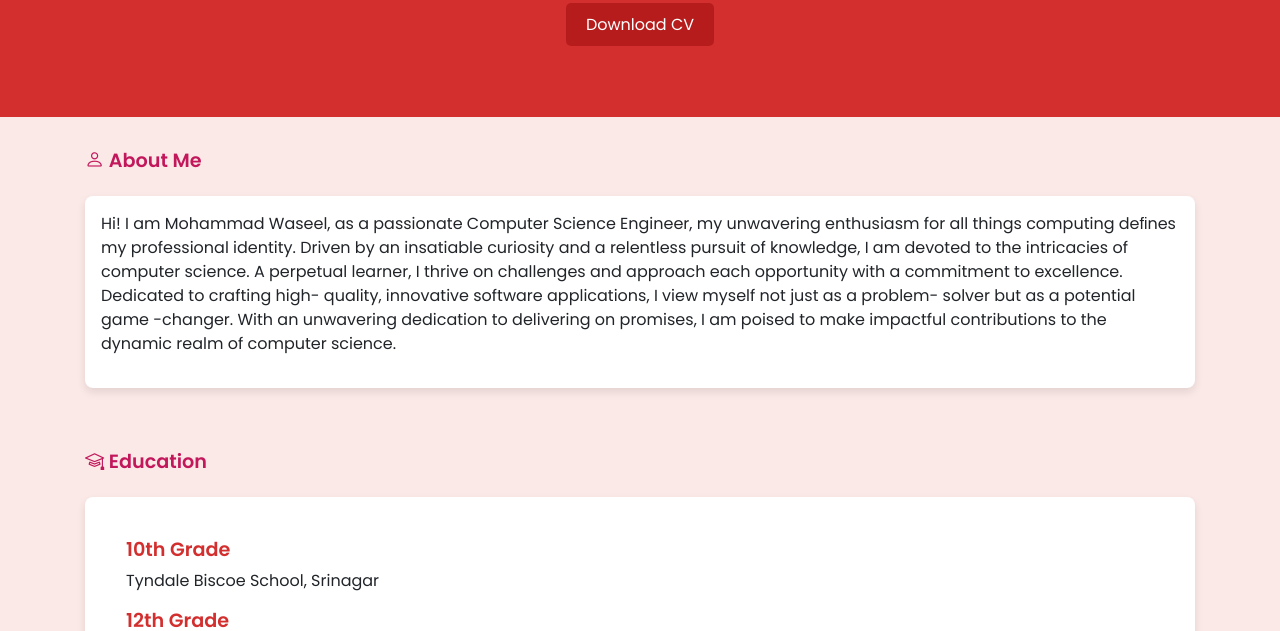
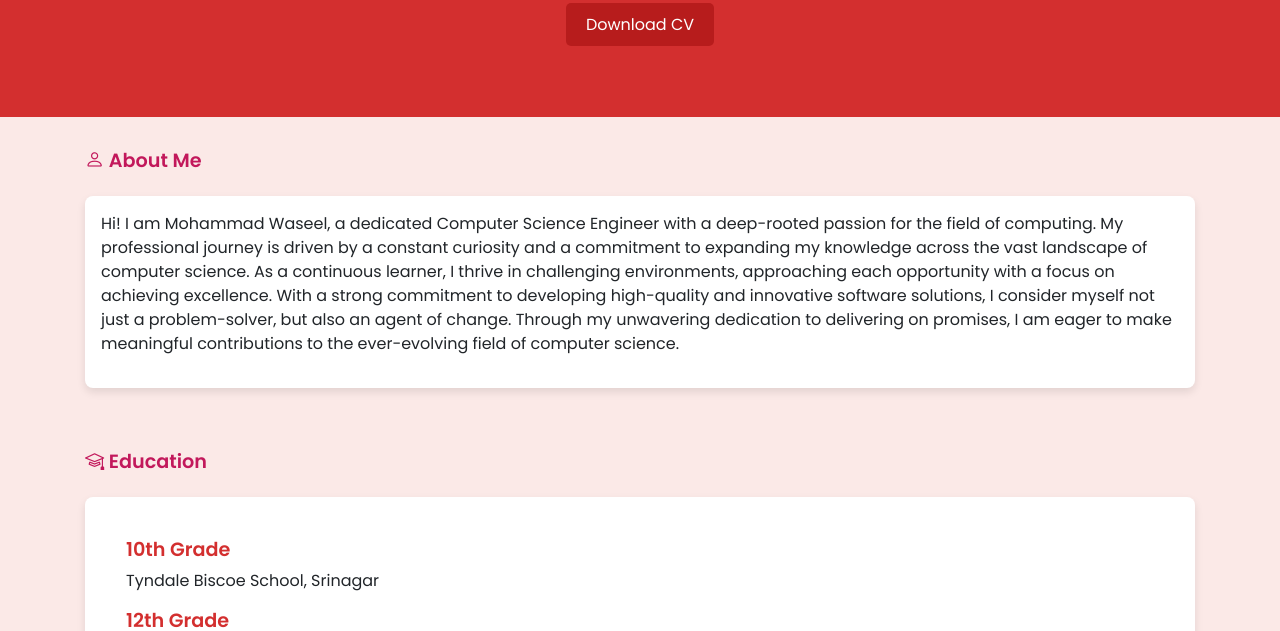
Before and after one commit to waseeldev/MY-CV-Website, a plain HTML site: page index.html in a window 1280 px wide. Shown: the part 469-1100 px from the top of the page. Drawn offline with nearby package versions, Linux system fonts and the light colour scheme.

Commit message:
Update index.html

```diff
--- a/index.html
+++ b/index.html
@@ -251,11 +251,7 @@
             <div class="col-md-12">
                 <div class="card about-card">
                     <div class="card-body">
-                        <p>Hi! I am Mohammad Waseel, as a passionate Computer Science Engineer, my unwavering enthusiasm for all things computing deﬁnes my
-professional identity. Driven by an insatiable curiosity and a relentless pursuit of knowledge, I am devoted to the
-intricacies of computer science. A perpetual learner, I thrive on challenges and approach each opportunity with a
-commitment to excellence. Dedicated to crafting high- quality, innovative software applications, I view myself not just as a problem- solver but as a potential game -changer. With an unwavering dedication to delivering on promises, I am
-poised to make impactful contributions to the dynamic realm of computer science.</p>
+                        <p>Hi! I am Mohammad Waseel, a dedicated Computer Science Engineer with a deep-rooted passion for the field of computing. My professional journey is driven by a constant curiosity and a commitment to expanding my knowledge across the vast landscape of computer science. As a continuous learner, I thrive in challenging environments, approaching each opportunity with a focus on achieving excellence. With a strong commitment to developing high-quality and innovative software solutions, I consider myself not just a problem-solver, but also an agent of change. Through my unwavering dedication to delivering on promises, I am eager to make meaningful contributions to the ever-evolving field of computer science.</p>
                     </div>
                 </div>
             </div>
```
